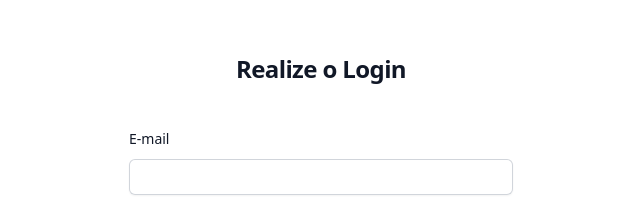
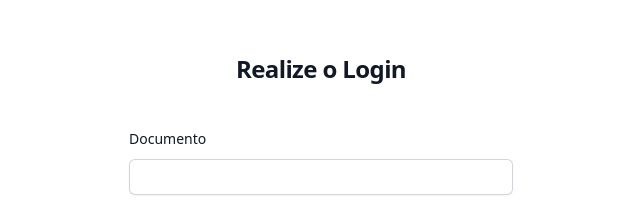
Before and after one commit to joao-belmiro/locadora, a Vue app: page / in a window 1280 px wide. Shown: the part 189-406 px from the top of the page, without its empty margins (319-959 px from the left). Built offline with nearby package versions, Linux system fonts and the light colour scheme.

Commit message:
feat: impl login function

```diff
--- a/src/views/Login.vue
+++ b/src/views/Login.vue
@@ -9,21 +9,21 @@
     </div>
 
     <div class="mt-10 sm:mx-auto sm:w-full sm:max-w-sm">
-      <form class="space-y-6" action="#" method="POST">
+      <form @submit.prevent="doLogin" class="space-y-6" action="#" method="POST">
         <div>
           <label
-            for="email"
+            for="documento"
             class="block text-sm font-medium leading-6 text-gray-900"
 
-          > E-mail</label>
+          >Documento</label>
           <div class="mt-2">
             <input
-              id="email"
-              name="email"
-              type="email"
-              autocomplete="email"
+              id="documento"
+              name="documento"
+              type="number"
+              v-model="documento"
               required
-              class="block w-full rounded-md border-0 py-1.5 text-gray-900 shadow-sm ring-1 ring-inset ring-gray-300 placeholder:text-gray-400 focus:ring-2 focus:ring-inset focus:ring-indigo-600 sm:text-sm sm:leading-6"
+              class="px-4 block w-full rounded-md border-0 py-1.5 text-gray-900 shadow-sm ring-1 ring-inset ring-gray-300 placeholder:text-gray-400 focus:ring-2 focus:ring-inset focus:ring-indigo-600 sm:text-sm sm:leading-6"
             />
           </div>
         </div>
@@ -41,8 +41,9 @@
               id="password"
               name="password"
               type="password"
+              v-model="senha"
               required
-              class="block w-full rounded-md border-0 py-1.5 text-gray-900 shadow-sm ring-1 ring-inset ring-gray-300 placeholder:text-gray-400 focus:ring-2 focus:ring-inset focus:ring-indigo-600 sm:text-sm sm:leading-6"
+              class="px-4 block w-full rounded-md border-0 py-1.5 text-gray-900 shadow-sm ring-1 ring-inset ring-gray-300 placeholder:text-gray-400 focus:ring-2 focus:ring-inset focus:ring-indigo-600 sm:text-sm sm:leading-6"
             />
           </div>
         </div>
@@ -68,3 +69,39 @@
     </div>
   </div>
 </template>
+<script setup lang="ts">
+
+import LocalStorage from '../services/storageService'
+import { useRouter } from 'vue-router'
+import { User } from '../models/User'
+import { ref } from 'vue';
+const router = useRouter()
+const storeUser = new LocalStorage<User>('users')
+const documento = ref<number>()
+const senha = ref<string>('')
+
+const doLogin = (): void => {
+  try {
+    const allUsers: User[] = storeUser.getAll();
+    let searchUser: User = allUsers.find(user => user.documento === documento.value && user.senha === senha.value)
+    if (searchUser !== undefined && searchUser.status === 'ativo') {
+      router.push('/location')
+      localStorage.setItem('userLogged', JSON.stringify(searchUser))
+    }
+    if (searchUser !== undefined && searchUser.status === 'inativo') {
+        alert('Usuário inativo, tente outro')
+        localStorage.removeItem('userLogged')
+    }
+    if (searchUser === undefined) {
+      localStorage.removeItem('userLogged')
+      let msg: string = 'Credênciais incorretas ou usuário inexistente'
+      alert(msg)
+      throw new Error(msg)
+    }
+
+  } catch (error) {
+      localStorage.removeItem('userLogged')
+      console.error(error)
+  }
+}
+</script>
```
